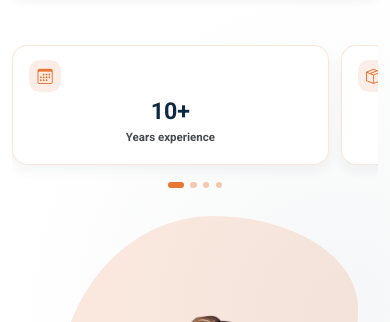
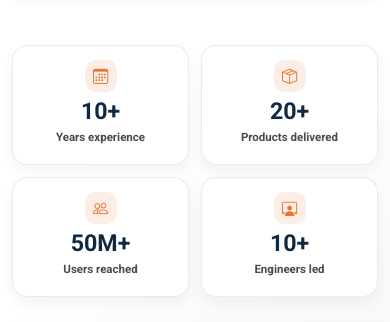
Before and after one commit to Anindya-Duti-Dhar/Anindya-Duti-Dhar.github.io, a plain HTML site: page index.html in a window 390 px wide. Shown: the part 702-1024 px from the top of the page. Drawn offline with Linux system fonts and the light colour scheme.

Commit message:
Refine Home proof point grid

```diff
--- a/assets/css/main.css
+++ b/assets/css/main.css
@@ -823,18 +823,10 @@ section,
 }
 
 .hero .hero-proofpoints {
-  position: relative;
+  display: grid;
+  grid-template-columns: repeat(4, minmax(0, 1fr));
+  gap: 0.75rem;
   margin-top: 2rem;
-  padding-bottom: 1.45rem;
-  overflow: hidden;
-}
-
-.hero .hero-proofpoints .swiper-wrapper {
-  align-items: stretch;
-}
-
-.hero .hero-proofpoints .swiper-slide {
-  height: auto;
 }
 
 .hero .hero-proofpoint {
@@ -856,6 +848,7 @@ section,
 }
 
 .hero .hero-proofpoint i {
+  align-self: center;
   display: inline-grid;
   width: 2rem;
   height: 2rem;
@@ -881,23 +874,10 @@ section,
   line-height: 1.25;
 }
 
-.hero .hero-proof-pagination {
-  bottom: 0 !important;
-  line-height: 0;
-}
-
-.hero .hero-proof-pagination .swiper-pagination-bullet {
-  width: 0.4rem;
-  height: 0.4rem;
-  margin: 0 0.2rem !important;
-  background: color-mix(in srgb, var(--accent-color), transparent 62%);
-  opacity: 1;
-}
-
-.hero .hero-proof-pagination .swiper-pagination-bullet-active {
-  width: 1rem;
-  border-radius: 999px;
-  background: var(--accent-color);
+@media (max-width: 991px) {
+  .hero .hero-proofpoints {
+    grid-template-columns: repeat(2, minmax(0, 1fr));
+  }
 }
 
 .hero .hero-image {
--- a/index.html
+++ b/index.html
@@ -97,54 +97,27 @@
               <a href="#portfolio" class="btn btn-primary">View My Works <i class="bi bi-arrow-up-right"></i></a>
               <a href="https://drive.google.com/file/d/1XYp0ooiEzCHKDRdNIW13IdBTAWw2Y5g5/view?usp=sharing" target="_blank" rel="noopener" class="btn btn-outline">Download My Resume <i class="bi bi-file-earmark-arrow-down"></i></a>
             </div>
-            <div class="hero-proofpoints swiper init-swiper" data-aos="fade-up" data-aos-delay="400" aria-label="Career highlights">
-              <script type="application/json" class="swiper-config">
-                {
-                  "loop": false,
-                  "speed": 500,
-                  "spaceBetween": 12,
-                  "slidesPerView": 1.15,
-                  "pagination": {
-                    "el": ".hero-proof-pagination",
-                    "clickable": true
-                  },
-                  "breakpoints": {
-                    "576": { "slidesPerView": 2 },
-                    "992": { "slidesPerView": 4 }
-                  }
-                }
-              </script>
-              <div class="swiper-wrapper">
-                <div class="swiper-slide">
+            <div class="hero-proofpoints" data-aos="fade-up" data-aos-delay="400" aria-label="Career highlights">
               <div class="hero-proofpoint">
                 <i class="bi bi-calendar3"></i>
                 <strong>10+</strong>
                 <span>Years experience</span>
               </div>
-                </div>
-                <div class="swiper-slide">
               <div class="hero-proofpoint">
                 <i class="bi bi-box-seam"></i>
                 <strong>20+</strong>
                 <span>Products delivered</span>
               </div>
-                </div>
-                <div class="swiper-slide">
               <div class="hero-proofpoint">
                 <i class="bi bi-people"></i>
                 <strong>50M+</strong>
                 <span>Users reached</span>
               </div>
-                </div>
-                <div class="swiper-slide">
               <div class="hero-proofpoint">
                 <i class="bi bi-person-workspace"></i>
                 <strong>10+</strong>
                 <span>Engineers led</span>
               </div>
-                </div>
-              </div>
-              <div class="hero-proof-pagination swiper-pagination"></div>
             </div>
           </div>
           <div class="col-lg-6">
```
Lines whose indentation alone changed are shown as unchanged.
